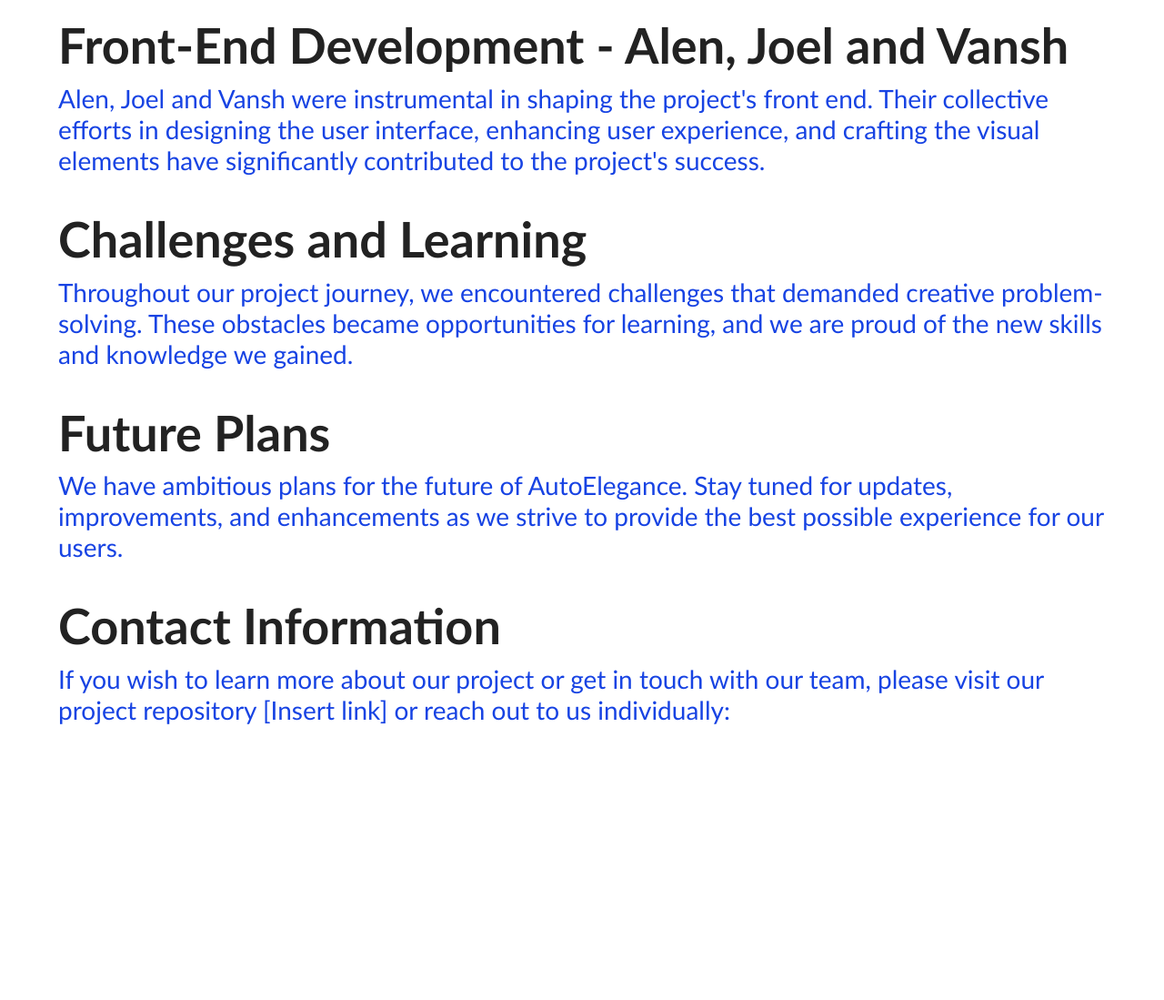
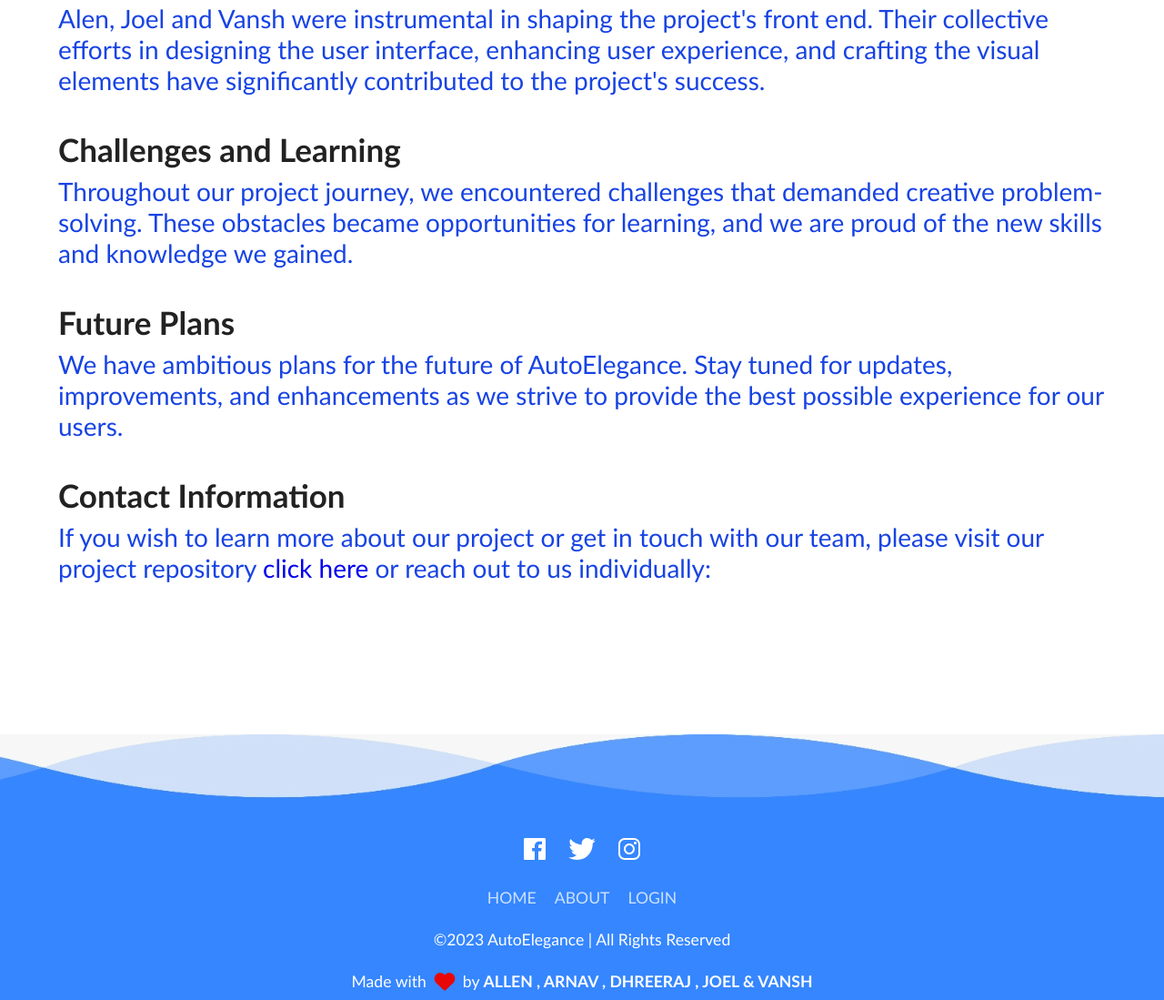
Before and after one commit to JUSTCOPIED/PYTHON-PROJECT, a plain HTML site: page about.html in a window 1280 px wide. Shown: the part 1259-2358 px from the top of the page at 91% size. Before the commit the page ends 2094 px from the top, so only its background shows below. Drawn offline with nearby package versions, Linux system fonts and the light colour scheme; files whose address does not match are found by name.

Commit message:
Refined about page and new img

```diff
--- a/about.html
+++ b/about.html
@@ -12,11 +12,13 @@
 </head>
 <body>
         <!-- ..................Start Navbar................... -->
+<
         <nav>
             <div class="container nav-container">
                 <a href="" class="logo"><h3>AutoElegance.</h3></a>
                 <ul class="nav-link">
                     <li><a href="index.html">Home</a></li>
+                    <li><a href="About.html">About</a></li>
                     <li><a href="Login.html">login</a></li>
 
                 </ul>
@@ -47,55 +49,84 @@
                     <h3>Welcome to AutoElegance, an car renting service project developed by our team compring of Dheeraj, Joel, Alen, Arnav, and Vansh, each contributing their unique skills and expertise to bring this project to life!! </h3>
 <br>
 <br>
- <h1>Project Overview</h1>
+ <h2>Project Overview</h2>
 
 <h3> AutoElegance was born out of our passion for cars and our desire to create an innovative platform for car dealers and customers. We aimed to streamline the car buying and renting process, offering a seamless experience to users! </h3>
 <br>
 <br>
- <h1>Development Process</h1>
+ <h2>Development Process</h2>
 <h3> Our project was built using a stack of cutting-edge technologies, including Django for the backend, and HTML and CSS for the front end. The collaborative nature of our work allowed us to combine our skills effectively, resulting in a powerful and user-friendly application. </h3>
 <h3> AutoElegance was born out of our passion for cars and our desire to create an innovative platform for car dealers and customers. We aimed to streamline the car buying and renting process, offering a seamless experience to users! </h3>
 <br>
 <br>
- <h1>Roles</h1>
+ <h2>Roles</h2>
 <h3> Dheeraj, was primarily responsible for the development of the Django backend, coding most of the backend functionalities, ensuring that the application runs smoothly. </h3>
 <br>
 <br>
-<h1>Database Implementation - Arnav</h1>
+<h2>Database Implementation - Arnav</h2>
 <h3> Arnav played a pivotal role in implementing the database infrastructure of our project ensuring that our application stores and retrieves data efficiently. </h3>
 <br>
 <br>
-<h1>Front-End Development - Alen, Joel and Vansh</h1>
+<h2>Front-End Development - Alen, Joel and Vansh</h2>
 <h3> Alen, Joel and Vansh were instrumental in shaping the project's front end. Their collective efforts in designing the user interface, enhancing user experience, and crafting the visual elements have significantly contributed to the project's success. </h3>
 <br>
 <br>
-<h1>Challenges and Learning</h1>
+<h2>Challenges and Learning</h2>
 <h3> Throughout our project journey, we encountered challenges that demanded creative problem-solving. These obstacles became opportunities for learning, and we are proud of the new skills and knowledge we gained.</h3>
 <br>
 <br>
-<h1>Future Plans</h1>
+<h2>Future Plans</h2>
 <h3> We have ambitious plans for the future of AutoElegance. Stay tuned for updates, improvements, and enhancements as we strive to provide the best possible experience for our users.</h3>
 <br>
 <br>
-                    <h1>Contact Information</h1>
-<h3> If you wish to learn more about our project or get in touch with our team, please visit our project repository [Insert link] or reach out to us individually:</h3>
+                    <h2>Contact Information</h2>
+<h3> If you wish to learn more about our project or get in touch with our team, please visit our project repository <a href="https://github.com/JUSTCOPIED/PYTHON-PROJECT.git">click here</a> or reach out to us individually:</h3>
 <br>
 <br>
+<br>
+<br>
+<br>
+<br>
+<br>
+<br>
+<br>
+<br>
+<br>
+<br>
+<br>
+<br>
+
+
 
 
         </header>
         <!-- ..................End Header Section................... -->
 </body>
 
-
-
-
-
-
-
-
-
-
+ <footer>
+    <div class="waves">
+      <div class="wave" id="wave1"></div>
+      <div class="wave" id="wave2"></div>
+      <div class="wave" id="wave3"></div>
+      <div class="wave" id="wave4"></div>
+    </div>
+    <ul class="awesome">
+      <li><a href="#"><ion-icon name="logo-facebook"></ion-icon></a></li>
+      <li><a href="#"><ion-icon name="logo-twitter"></ion-icon></a></li>
+      <li><a href="https://www.instagram.com/iallenmathew/"><ion-icon name="logo-instagram"></ion-icon></a></li>
+    </ul>
+    <ul class="menu">
+      <li><a href="">HOME</a></li>
+      <li><a href="">ABOUT</a></li>
+      <li><a href="">LOGIN</a></li>
+    </ul>
+     <p>©2023 AutoElegance | All Rights Reserved</p>
+    <p> Made with&nbsp;
+    <i class="fa-sharp fa-solid fa-heart"></i> &nbsp;by
+      <a class="love" href="https://www.instagram.com/iallenmathew">ALLEN , ARNAV , DHREERAJ , JOEL & VANSH </a>  </p>
+    </footer>
+<script src="https://kit.fontawesome.com/f723ba69ca.js" crossorigin="anonymous"></script>
+  <script src="https://unpkg.com/ionicons@4.5.10-0/dist/ionicons.js"></script>
 
 </html>
 
@@ -151,6 +182,11 @@ nav{
     z-index: 100;
     display: grid;
     place-items: center;
+    background:black;
+}
+
+nav.hide {
+	transform: translateY(-60.7vh);
 }
 .nav-container{
     display: flex;
@@ -164,12 +200,12 @@ nav{
 }
 .logo h3{
     font-size: 25px;
-    color: var(--color-black);
+    color: var(--color-white);
     opacity: 0;
     animation: logoAni 1s ease forwards;
 }
 .nav-link li a{
-    color: var(--color-black);
+    color: var(--color-white);
     font-size: 17px;
     transition: .4s ease;
     display: inline-block;
@@ -222,7 +258,16 @@ header{
     position: relative;
 }
 .header-left h1{
-    font-size: 54px;
+    font-size: 60px;
+    line-height: 1.2;
+    color: var(--color-black);
+    animation: H1Ani forwards 1s ease;
+    opacity: 0;
+    animation-delay: 1s;
+}
+
+.header-left h2{
+    font-size: 35px;
     line-height: 1.2;
     color: var(--color-black);
     animation: H1Ani forwards 1s ease;
@@ -379,8 +424,198 @@ header{
 
 
 
+footer {
+  position:absolute;
+  right:0;
+  left:0;
+  bottom:100;
+  width:100%;
+  background:#3586ff;
+  min-height:100px;
+  display:flex;
+  justify-content:center;
+  align-items:center;
+  flex-direction:column;
+}
+
+footer .awesome,
+footer .menu
+{
+  position:relative;
+  display:flex;
+  justify-content:center;
+  align-items:center;
+  margin:10px 0;
+}
+
+footer .awesome li,
+footer .menu li
+{
+  list-style:none;
+}
+
+footer .awesome li a
+{
+  font-size:2em;
+  color:#fff;
+  margin:0 10px;
+  display:inline-block;
+  transition:0.5s;
+}
+
+footer .menu li a
+{
+  font-size:1.1em;
+  color:#fff;
+  margin:0 10px;
+  display:inline-block;
+  text-decoration:none;
+  opacity:0.75;
+}
+
+footer .awesome li a:hover{
+  transform:translateY(-10px);
+}
+
+footer .menu li a:hover{
+  opacity:1;
+}
+
+footer p{
+  color:#fff;
+  margin-top:15px;
+  margin-bottom:10px;
+  text-align:center;
+  font-size:1.1em;
+}
+
+footer .wave{
+  position:absolute;
+  top:-100px;
+  left:0;
+  width:100%;
+  height:100px;
+  background:url("file:///C:/Users/alenk/Downloads/wave.png");
+  background-size:1000px 100px;
+}
+
+footer .wave#wave1{
+  z-index:1000;
+  opacity:1;
+  bottom:0;
+  animation: animatewave 4s linear infinite;
+}
+
+footer .wave#wave2{
+  z-index:999;
+  opacity:0.5;
+  bottom:10px;
+  animation: animatewave_02 4s linear infinite;
+}
+
+footer .wave#wave3{
+  z-index:1000;
+  opacity:0.2;
+  bottom:15px;
+  animation: animatewave 3s linear infinite;
+}
+
+footer .wave#wave4{
+  z-index:999;
+  opacity:0.7;
+  bottom:20px;
+  animation: animatewave_02 3s linear infinite;
+}
+
+@keyframes animatewave{
+  0%
+  {
+    background-position-x:1000px;
+  }
+  100%
+  {
+    background-position-x:0px;
+  }
+}
+
+
+@keyframes animatewave_02{
+  0%
+  {
+    background-position-x:0px;
+  }
+  100%
+  {
+    background-position-x:1000px;
+  }
+}
+
+
+------------------
+footer a{
+  color:#000;
+  text-decoration:none;
+  }
+
+footer i{
+    color: #E90606;
+    animation: pound .35s infinite alternate;
+    -webkit-animation: pound .35s infinite alternate;
+}
+
+@-webkit-keyframes pound{
+  to{
+    transform: scale(1.3);
+}
+}
+
+
+@keyframes pound{
+  to{
+    transform: scale(1.3);
+  }
+}
+
+
+  a.love{
+  color:white;
+  text-decoration:none;
+  font-weight:bold;
+}
 
 
 
 
+  img {
+    width: 1150px;
+    display:block;
+    margin-left:auto;
+    margin-right:auto;
+  }
+
+
+  footer .wave{
+  position:absolute;
+  top:-100px;
+  left:0;
+  width:100%;
+  height:100px;
+  background:url("C:\my code\vs code\python project\images\BG-IMG.png");
+  background-size:1000px 100px;
+}
+
+
+
 </style>
+
+
+<script>
+		let prevScrollPos = window.pageYOffset;
+		window.onscroll = () => {
+			let currentScrollPos = window.pageYOffset;
+			prevScrollPos < currentScrollPos
+				? document.querySelector("nav").classList.add("hide")
+				: document.querySelector("nav").classList.remove("hide");
+			prevScrollPos = currentScrollPos;
+		};
+	</script>
```
Also changed, not shown: images/BG-IMG.png (added).
